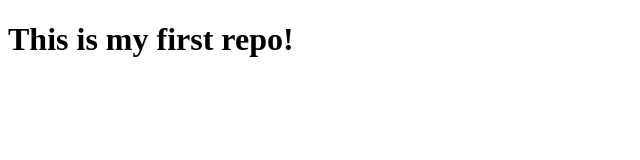
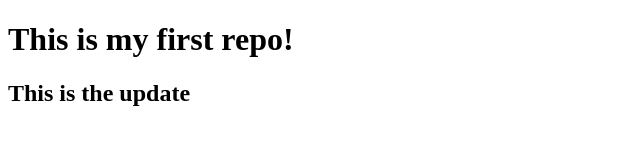
Before and after one commit to tyrabt/my-first-git-repo, a plain HTML site: page index.html in a window 1280 px wide. Shown: the whole page, without its empty margins (0-640 px from the left). Drawn offline with Linux system fonts and the light colour scheme.

Commit message:
update h2

```diff
--- a/index.html
+++ b/index.html
@@ -7,5 +7,7 @@
 </head>
 <body>
     <h1>This is my first repo!</h1>
+    <h2>This is the update</h2>
 </body>
 </html>
+<!-- git commit -m "message" -->
```
